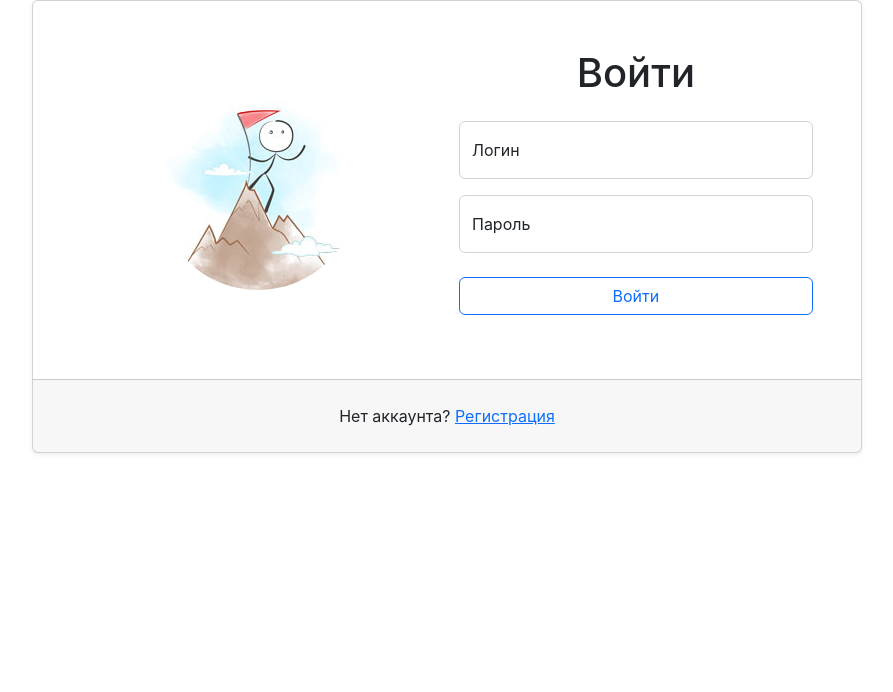
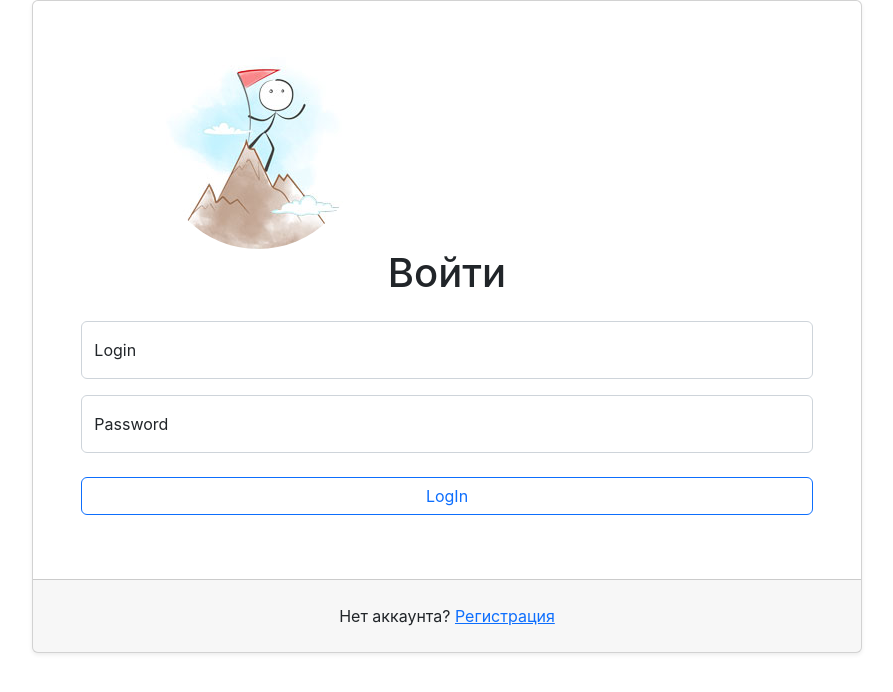
Before and after one commit to pershin-daniil/frontend-project-12, a React (Create React App) app in the folder frontend/: page /login in a window 1280 px wide. Shown: the top 692 px of the page, without its empty margins (193-1086 px from the left). Built offline with nearby package versions, Linux system fonts and the light colour scheme.

Commit message:
feat(step2): add validation

```diff
--- a/frontend/package.json
+++ b/frontend/package.json
@@ -8,12 +8,14 @@
     "@testing-library/react": "^13.4.0",
     "@testing-library/user-event": "^13.5.0",
     "bootstrap": "^5.2.3",
+    "formik": "^2.2.9",
     "react": "^18.2.0",
     "react-bootstrap": "^2.7.0",
     "react-dom": "^18.2.0",
     "react-router-dom": "^6.6.2",
     "react-scripts": "5.0.1",
-    "web-vitals": "^2.1.4"
+    "web-vitals": "^2.1.4",
+    "yup": "^0.32.11"
   },
   "scripts": {
     "start": "react-scripts start",
--- a/frontend/src/components/Login.jsx
+++ b/frontend/src/components/Login.jsx
@@ -1,5 +1,21 @@
-import { Card, Col, Container, Form, FormFloating, Image, Row} from "react-bootstrap";
-import loginImage from "../assets/login.jpeg"
+import {Card, Col, Container, Image, Row} from "react-bootstrap";
+import loginImage from "../assets/login.jpeg";
+import {Field, Form, Formik} from 'formik';
+import * as Yup from 'yup';
+
+
+const SignupSchema = Yup.object().shape({
+    userName: Yup.string()
+        .min(3, 'Too Short!')
+        .max(20, 'Too Long!')
+        .required('Required'),
+    password: Yup.string()
+        .min(8, 'Too Short!')
+        .max(64, 'Too Long!')
+        .required('Required'),
+});
+
+
 
 function Login () {
     return (
@@ -11,18 +27,42 @@ function Login () {
                             <Col className="col-12 d-flex align-items-center justify-content-center" md={6}>
                                 <Image src={loginImage} roundedCircle={true} alt="Войти" draggable="false" unselectable="on"/>
                             </Col>
-                            <Col as={Form} className="col-12 mt-3 mt-md-0 form" md={6} >
-                                <h1 className="text-center mb-4">Войти</h1>
-                                <FormFloating className="mb-3">
-                                    <input name="username" autoComplete="username" required={true} placeholder="Логин" id="username" className="form-control"/>
-                                    <label>Логин</label>
-                                </FormFloating>
-                                <FormFloating className="mb-4">
-                                    <input name="password" autoComplete="current-password" required={true} placeholder="Пароль" type="password" id="password" className="form-control"/>
-                                    <label>Пароль</label>
-                                </FormFloating>
-                                <button type="submit" className="w-100 mb-3 btn btn-outline-primary">Войти</button>
-                            </Col>
+                            <Formik
+                                initialValues={{
+                                    userName: '',
+                                    password: '',
+                                }}
+                                validationSchema={SignupSchema}
+                                onSubmit={values => {
+                                    // same shape as initial values
+                                    console.log(values);
+                                }}
+                            >
+                                {({ errors, touched }) => (
+                                    <Form className="col-12 mt-3 mt-md-0 form" md={6}>
+                                        <h1 className="text-center mb-4">Войти</h1>
+                                        <div className="form-floating mb-3">
+                                                <Field name="userName" id="userName" className={"form-control " + (errors.userName && touched.userName ? "is-invalid" : null)} placeholder="Login"/>
+                                            <label htmlFor="userName">Login</label>
+
+                                            {errors.userName && touched.userName ? (
+                                                <div className="text-danger mt-2">{errors.userName}</div>
+                                            ) : null}
+
+                                        </div>
+                                        <div className="form-floating mb-4">
+                                            <Field name="password" type="password" className={"form-control " + (errors.password && touched.password ? "is-invalid": null)} placeholder="password"/>
+                                            <label htmlFor="password">Password</label>
+
+                                            {errors.password && touched.password ? (
+                                                <div className="text-danger mt-2">{errors.password}</div>
+                                            ) : null}
+
+                                        </div>
+                                        <button type="submit" className="w-100 mb-3 btn btn-outline-primary">LogIn</button>
+                                    </Form>
+                                )}
+                            </Formik>
                         </Row>
                         <Card.Footer className="p-4">
                             <div className="text-center">
```
Also changed, not shown: 1 other file (tests, documents, lock files or other folders).
